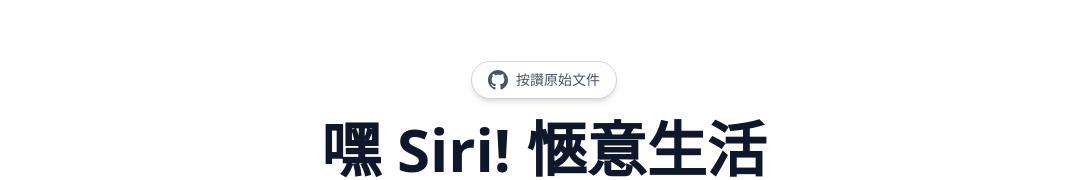
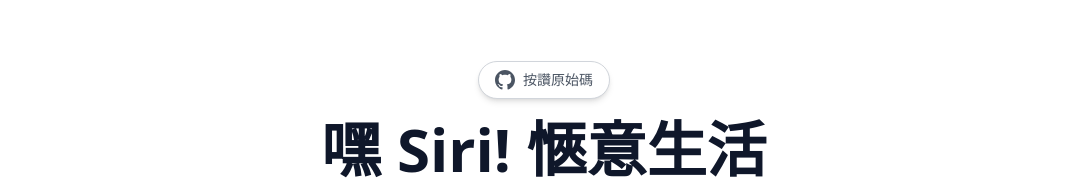
Before and after one commit to chienhsiang-hung/sirigpt, a Next.js app: page / in a window 1280 px wide. Both pictures are taken after a click on the button 1120 px from the left and 52 px from the top of the page. Shown: the part 147-327 px from the top of the page, without its empty margins (96-1183 px from the left). Built offline with nearby package versions, Linux system fonts and the light colour scheme.

Commit message:
Update index.tsx

```diff
--- a/pages/index.tsx
+++ b/pages/index.tsx
@@ -68,7 +68,7 @@
           <Github />
           <p>
             <span className="en">Star on GitHub</span>
-            <span className="ch">按讚原始文件</span>
+            <span className="ch">按讚原始碼</span>
           </p>
         </a>
         <h1 className="sm:text-6xl text-4xl max-w-2xl font-bold text-slate-900">
```
